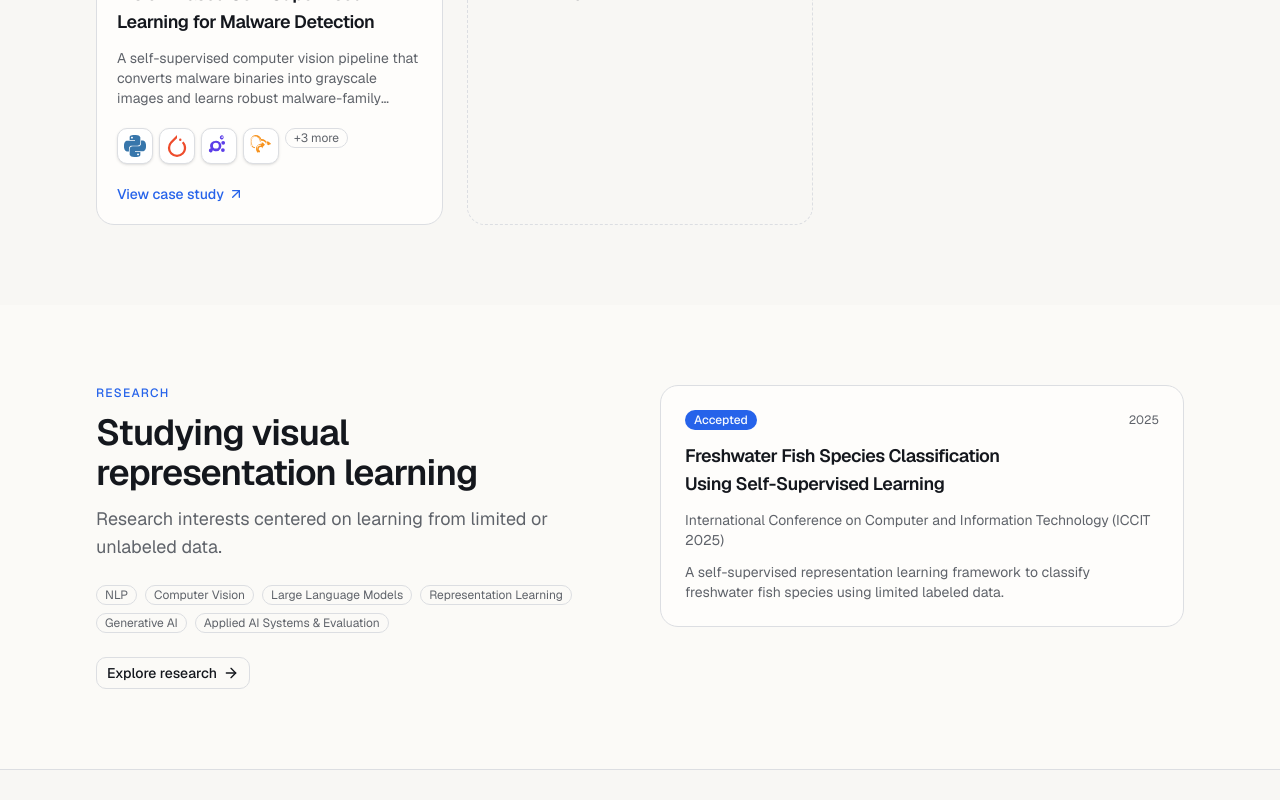
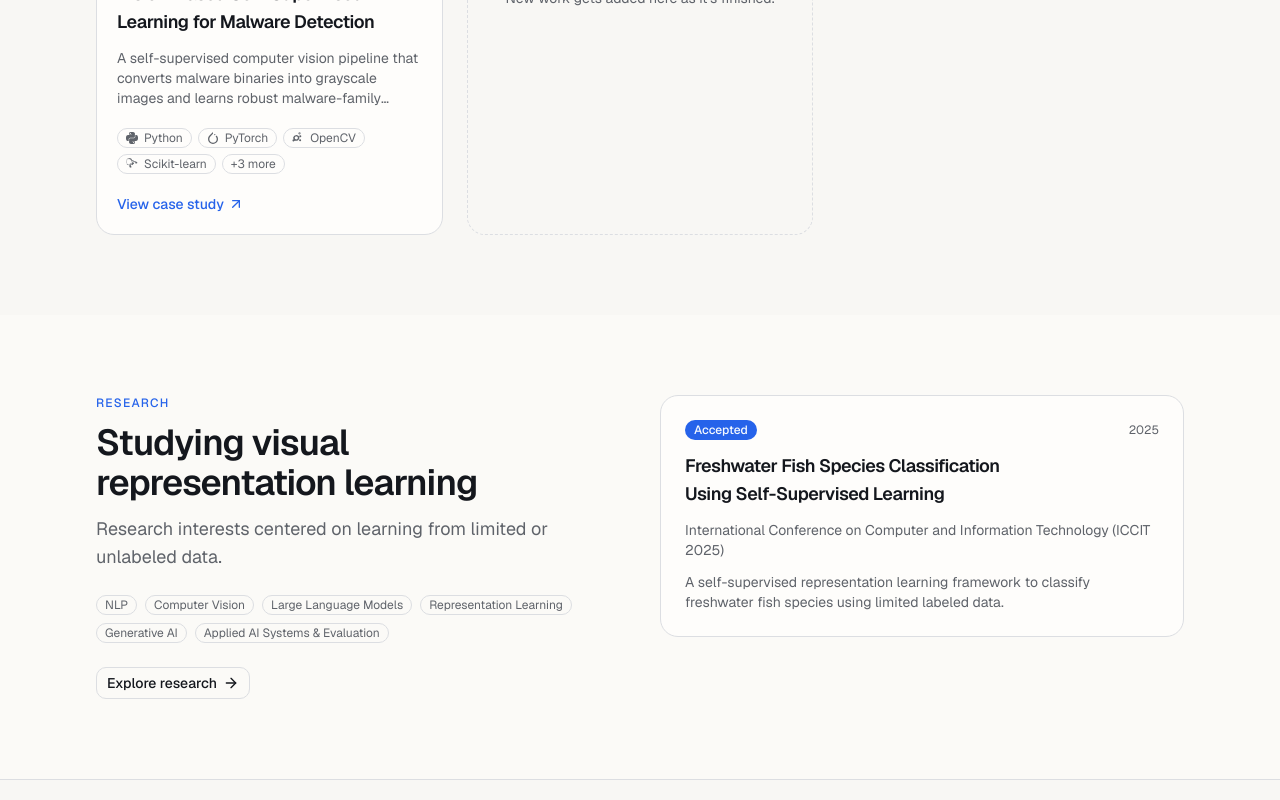
Before and after one commit to sumona-israt/sumona-israt_portfolio, a Next.js app: page / in a window 1280 px wide. Shown: the part 1900-2700 px from the top of the page. Built offline with nearby package versions, Linux system fonts and the light colour scheme.

Commit message:
feat: simplify TechBadge component by removing tooltips and unused icon data

```diff
--- a/components/shared/TechBadge.tsx
+++ b/components/shared/TechBadge.tsx
@@ -1,37 +1,16 @@
 import { Badge } from "@/components/ui/badge";
-import { Tooltip, TooltipContent, TooltipTrigger } from "@/components/ui/tooltip";
 import { cn } from "@/lib/utils";
-import { getTechIconKeys, getTechIconName, TechIcon } from "./tech-icons";
+import { getTechIconKeys, TechIcon } from "./tech-icons";
 
 export function TechBadge({ label, className }: { label: string; className?: string }) {
   const iconKeys = getTechIconKeys(label);
 
-  if (!iconKeys || iconKeys.length === 0) {
-    return (
-      <Badge variant="outline" className={cn("font-normal text-muted-foreground", className)}>
-        {label}
-      </Badge>
-    );
-  }
-
   return (
-    <>
-      {iconKeys.map((iconKey) => (
-        <Tooltip key={iconKey}>
-          <TooltipTrigger asChild>
-            <span
-              aria-label={getTechIconName(iconKey)}
-              className={cn(
-                "flex size-9 items-center justify-center rounded-lg border border-border bg-white p-1.5 shadow-sm",
-                className
-              )}
-            >
-              <TechIcon iconKey={iconKey} className="size-full" />
-            </span>
-          </TooltipTrigger>
-          <TooltipContent>{getTechIconName(iconKey)}</TooltipContent>
-        </Tooltip>
+    <Badge variant="outline" className={cn("gap-1.5 font-normal text-muted-foreground", className)}>
+      {iconKeys?.map((iconKey) => (
+        <TechIcon key={iconKey} iconKey={iconKey} />
       ))}
-    </>
+      {label}
+    </Badge>
   );
 }
--- a/components/shared/tech-icons.tsx
+++ b/components/shared/tech-icons.tsx
@@ -30,42 +30,6 @@ const iconPaths: Record<string, string> = {
   n8n: "M18.601 12a3.6 3.6 0 1 0-3.598 3.6h.043a3.6 3.6 0 0 0 3.555-3.6zM12 4.799a3.6 3.6 0 1 0-3.6 3.6h.042A3.601 3.601 0 0 0 12 4.799zm0 14.402a3.6 3.6 0 1 0-3.6 3.6h.042A3.601 3.601 0 0 0 12 19.201z",
 };
 
-/** Official brand colors, from Simple Icons. */
-const iconColors: Record<string, string> = {
-  python: "#3776AB",
-  c: "#A8B9CC",
-  openjdk: "#000000",
-  pytorch: "#EE4C2C",
-  tensorflow: "#FF6F00",
-  git: "#F03C2E",
-  numpy: "#013243",
-  opencv: "#5C3EE8",
-  scikitlearn: "#F7931E",
-  flask: "#3BABC3",
-  html5: "#E34F26",
-  css: "#663399",
-  claude: "#D97757",
-  n8n: "#EA4B71",
-};
-
-/** Display names for tooltips (may differ from the label used to look the icon up). */
-const iconNames: Record<string, string> = {
-  python: "Python",
-  c: "C",
-  openjdk: "Java",
-  pytorch: "PyTorch",
-  tensorflow: "TensorFlow",
-  git: "Git",
-  numpy: "NumPy",
-  opencv: "OpenCV",
-  scikitlearn: "scikit-learn",
-  flask: "Flask",
-  html5: "HTML5",
-  css: "CSS3",
-  claude: "Claude",
-  n8n: "n8n",
-};
-
 interface TechIconProps {
   iconKey: string;
   className?: string;
@@ -76,19 +40,10 @@ export function TechIcon({ iconKey, className }: TechIconProps) {
   if (!path) return null;
 
   return (
-    <svg
-      viewBox="0 0 24 24"
-      fill={iconColors[iconKey] ?? "currentColor"}
-      aria-hidden="true"
-      className={className}
-    >
+    <svg viewBox="0 0 24 24" fill="currentColor" aria-hidden="true" className={className}>
       <path d={path} />
     </svg>
   );
-}
-
-export function getTechIconName(iconKey: string): string {
-  return iconNames[iconKey] ?? iconKey;
 }
 
 /**
```
